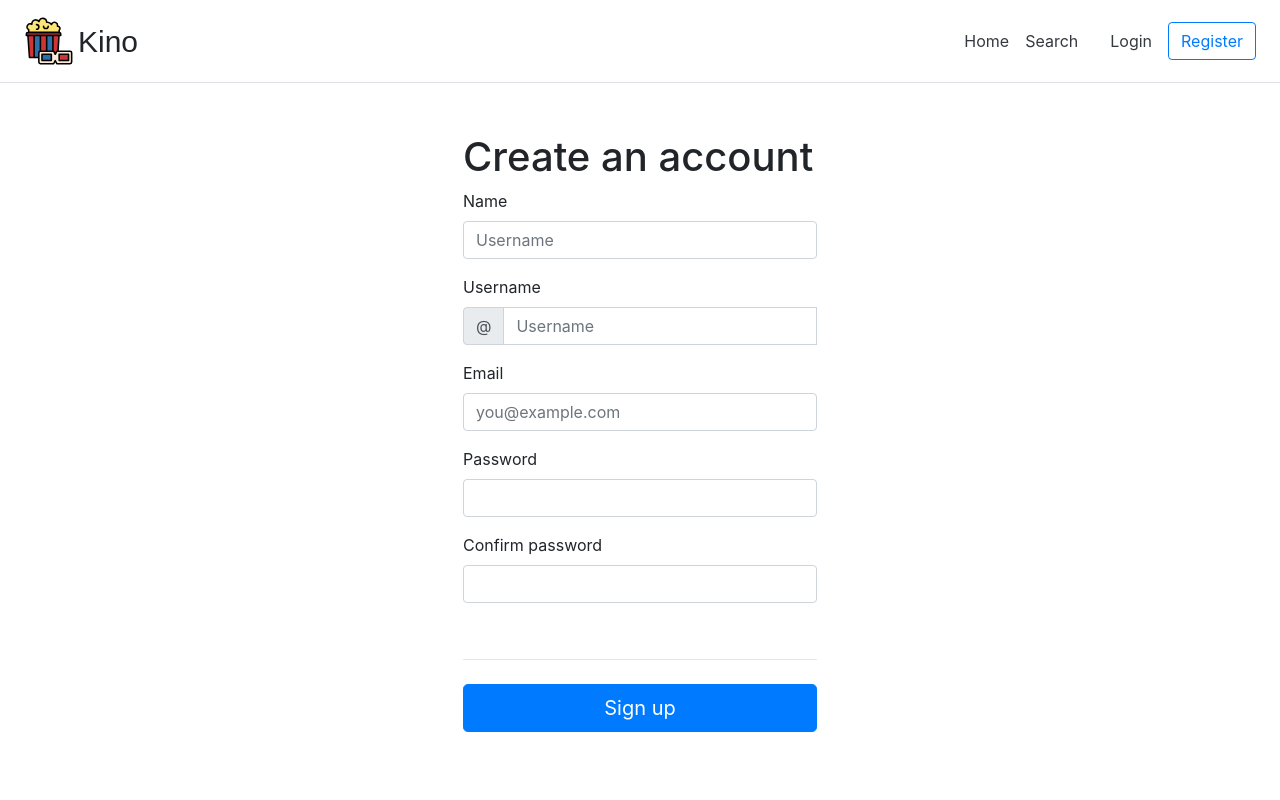
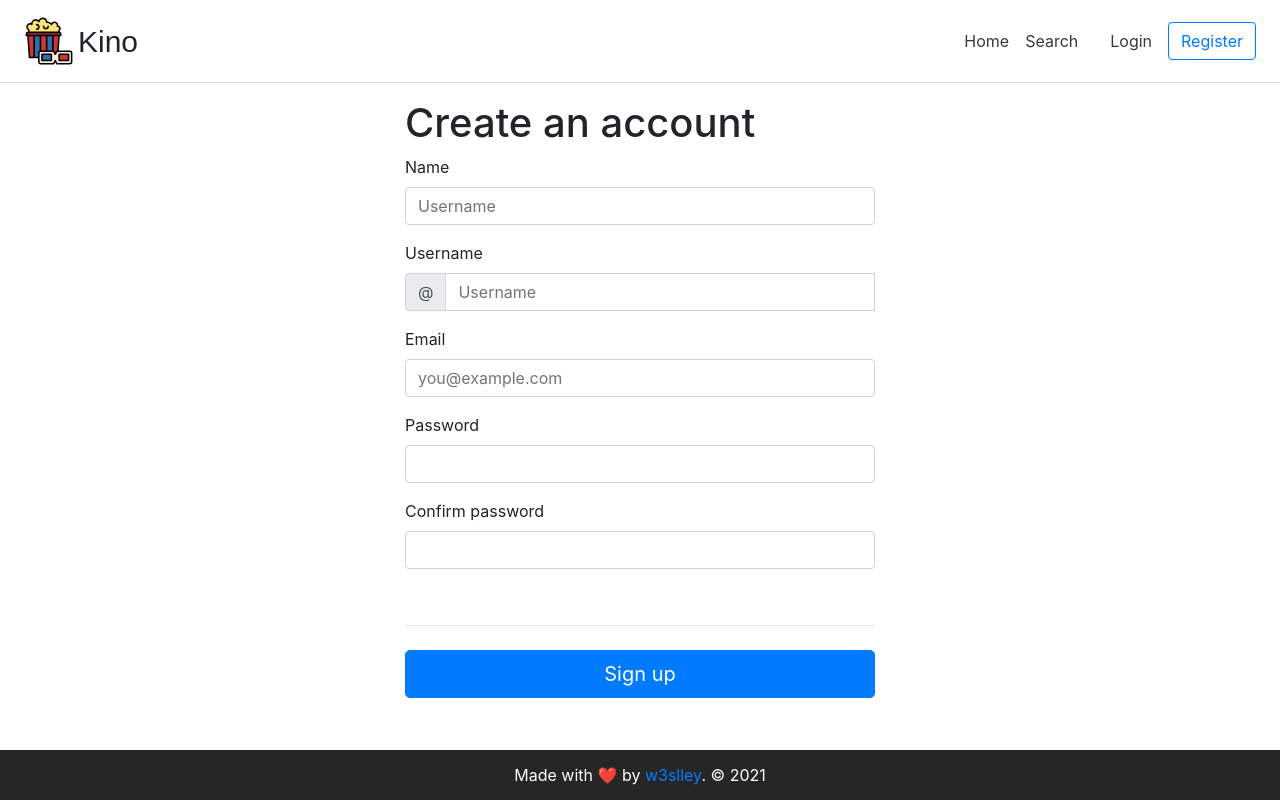
Before and after one commit to w3slley/kino, a React (Create React App) app in the folder frontend/: page /register in a window 1280 px wide. Built offline with nearby package versions, Linux system fonts and the light colour scheme.

Commit message:
Added footer

```diff
--- a/frontend/src/App.js
+++ b/frontend/src/App.js
@@ -8,6 +8,7 @@ import Dashboard from './components/Dashboard.js';
 import Profile from './components/Profile.js';
 import MovieCardContainer from './components/MovieCardContainer.js';
 import MovieContainer from './components/movieContainer/MovieContainer.js';
+import Footer from './components/Footer.js';
 
 function App(){
   return (
@@ -38,7 +39,7 @@ function App(){
         </>
         }
       </Switch>
-
+      <Footer />
     </Router>
   );
 }
--- a/frontend/src/components/Footer.js
+++ b/frontend/src/components/Footer.js
@@ -4,7 +4,7 @@ class Footer extends Component {
   state = {  }
   render() {
     return (
-      <footer style={{display:'flex',alignItems:'center',justifyContent:'center',height:50,margin:'20px 0 0 0',backgroundColor: '#262626',position:'relative',bottom:0,width:'100%'}}>
+      <footer style={{display:'flex',alignItems:'center',justifyContent:'center',height:50,margin:'20px 0 0 0',backgroundColor: '#262626',position:'absolute',bottom:0,width:'100%'}}>
         <p style={{margin:0,color: 'white'}}>Made with ❤️ by <a target='_blank' rel="noreferrer" href='https://w3slley.github.io'>w3slley</a>. © 2021</p>
       </footer>
     );
--- a/frontend/src/components/MovieCardContainer.js
+++ b/frontend/src/components/MovieCardContainer.js
@@ -128,7 +128,7 @@ class MovieCardContainer extends Component {
         </div>
 
         {!this.state.noMoreMovies &&
-          <button className="btn btn-outline-secondary" onClick={()=>this.loadMore()}>Load more</button>
+          <button style={{marginBottom:'50px'}} className="btn btn-outline-secondary" onClick={()=>this.loadMore()}>Load more</button>
         }
         </>
         : this.state.errors}
--- a/frontend/src/components/authentication/Register.js
+++ b/frontend/src/components/authentication/Register.js
@@ -32,7 +32,7 @@ class Register extends Component {
 
   render() {
     return (
-      <div style={{width:'30%',margin:'50px auto'}} className='container'>
+      <div style={{width:'500px'}} className='container'>
         <h1>Create an account</h1>
         <form onSubmit={(e)=>this.sendRequest(e)} className="needs-validation">
           <div className="mb-3">
--- a/frontend/src/components/movieContainer/Trailer.js
+++ b/frontend/src/components/movieContainer/Trailer.js
@@ -4,7 +4,7 @@ import {FacebookShareButton, FacebookIcon, TwitterShareButton, TwitterIcon, Tele
 class Trailer extends Component {
   render() {
     return (
-      <div>
+      <div style={{marginBottom: '50px'}}>
         <h1>Trailer</h1>
         <iframe style={{border: 'none'}} title={this.props.youtubeId} width='80%' height='500px'  src={`https://youtube.com/embed/${this.props.youtubeId}`}></iframe>
         <div className='mt-3'>
--- a/frontend/src/index.js
+++ b/frontend/src/index.js
@@ -4,7 +4,9 @@ import App from './App';
 
 ReactDOM.render(
   <React.StrictMode>
-    <App />
+    <div style={{minHeight: '100vh', position: 'relative'}}>
+      <App />
+    </div>
   </React.StrictMode>,
   document.getElementById('root')
 );
```
Also changed, not shown: 2 other files (tests, documents, lock files or other folders).
